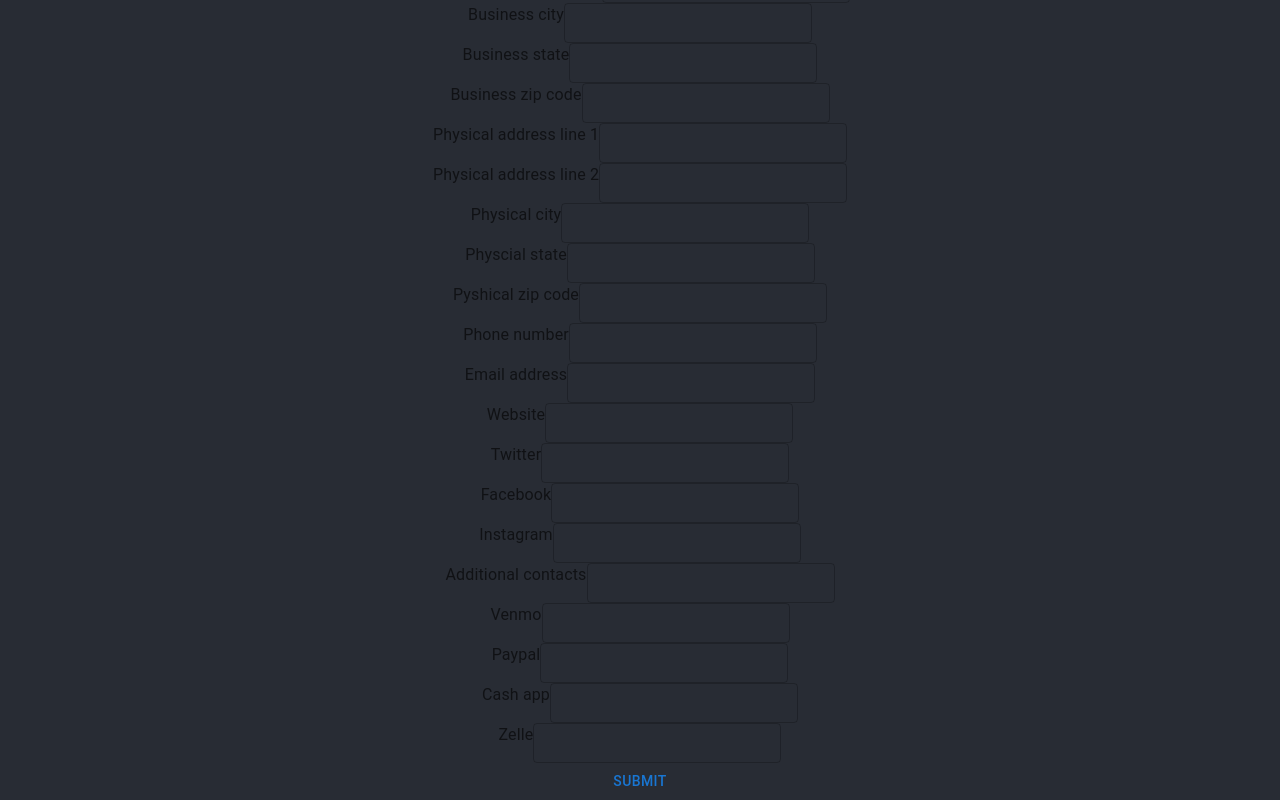
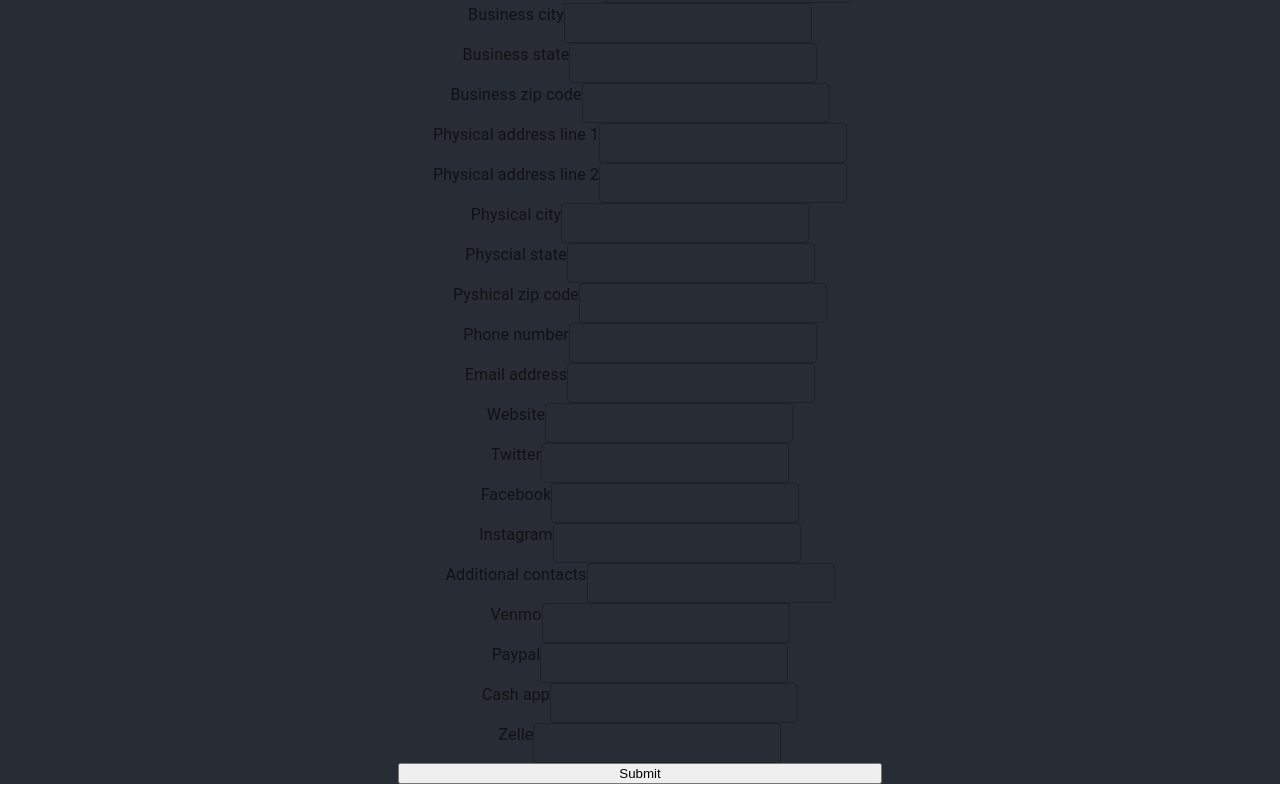
Before and after one commit to JenniferGaupel/community-resource-frontend, a React (Create React App) app: page / in a window 1280 px wide. Shown: the part 991-1791 px from the top of the page. Built offline with nearby package versions, Linux system fonts and the light colour scheme; no server answers.

Commit message:
API call to create new resource group in SubmitResource component

```diff
--- a/src/SubmitResource.js
+++ b/src/SubmitResource.js
@@ -1,9 +1,25 @@
+import { useEffect, useState } from 'react';
 import { FormControl, FormLabel, TextField, Button} from '@mui/material';
 
 const SubmitResource = () => {
+    const [resourceName, setResourceName] = useState("");
+
+    async function createResource () {
+        const res = await fetch(
+            `http://172.23.0.3/api/v1/resource-groups`, {method: 'POST',
+                                                        headers: { 'Content-Type': 'application/json' },
+                                                        body: JSON.stringify({ resource_name: 'React Hooks POST Request Example' })}
+        );
+    }
 
     return (
         <div>
+            <form
+                onSubmit={(e) => {
+                    e.preventDefault();
+                    createResource();
+                }}
+            >
                 <FormControl>
                     <FormLabel htmlFor="resource-name">
                         Resource Name
@@ -156,8 +172,9 @@ const SubmitResource = () => {
                             id="zelle"
                         />
                     </FormLabel>
-                <Button>Submit</Button>
+                    <button>Submit</button>
                 </FormControl>
+            </form>
         </div>
     );
 };
```
Lines whose indentation alone changed are shown as unchanged.
